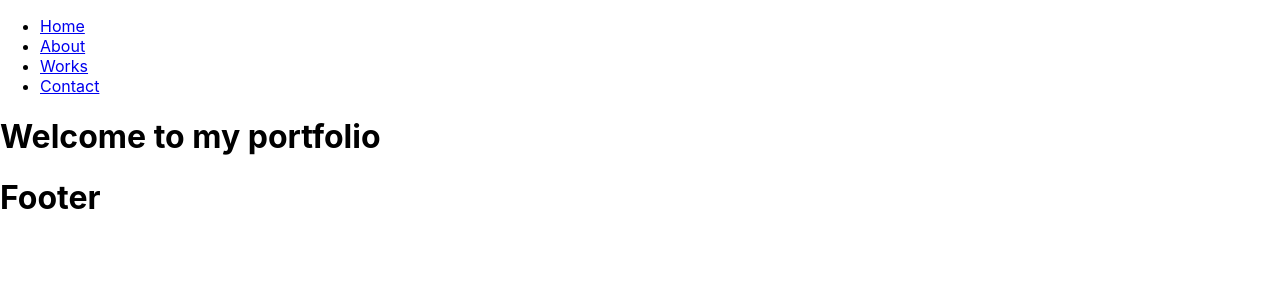
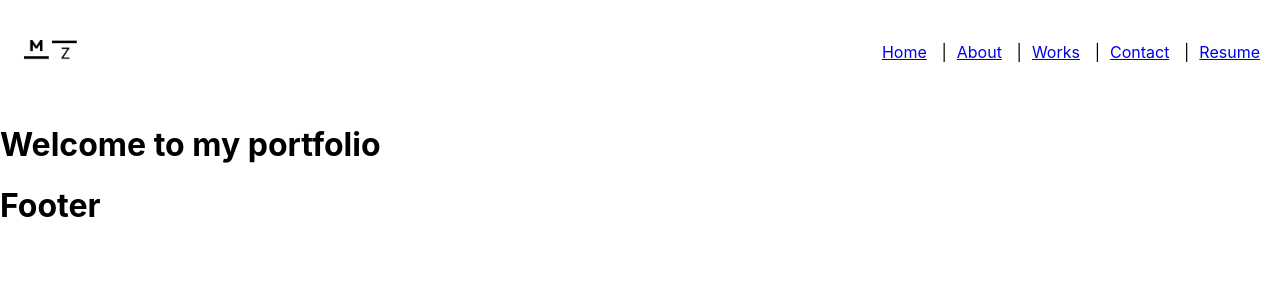
Before and after one commit to mstfazmni/latest-portfolio, a React (Create React App) app in the folder portfolio/: page / in a window 1280 px wide. Shown: the top 300 px of the page. Built offline with nearby package versions, Linux system fonts and the light colour scheme.

Commit message:
Navbar styling

```diff
--- a/portfolio/src/App.js
+++ b/portfolio/src/App.js
@@ -1,6 +1,6 @@
 import React from "react";
 import { BrowserRouter as Router, Route, Routes } from "react-router-dom";
-import { AnimatePresence } from "framer-motion"; // Import AnimatePresence
+import { AnimatePresence } from "framer-motion"; //smooth scrolling
 import Navbar from "./components/Navbar";
 import Footer from "./components/Footer";
 import Home from "./pages/Home";
--- a/portfolio/src/components/Navbar.jsx
+++ b/portfolio/src/components/Navbar.jsx
@@ -1,15 +1,26 @@
 import React from "react";
-import { Link } from "react-router-dom";
+import { Form, Link } from "react-router-dom";
+import '../styles/Navbar.css';
+import myLogo from '../assets/mz-f-w.png';
 
 const Navbar = () => {
     return(
-        <nav className="navbar-class">
+        <nav className="navbar-container">
+
+            <section className="left-sec">
+            <img src={myLogo} alt="LOGO" className="my-logo"></img>
+            </section>
+
+            <section className="right-sec">
             <ul className="ul-calss">
                 <li><Link to="/">Home</Link></li>
                 <li><Link to="/about">About</Link></li>
                 <li><Link to="/works">Works</Link></li>
                 <li><Link to="/contact">Contact</Link></li>
+                <li> <Link to="#">Resume</Link></li>
             </ul>
+            </section>
+
         </nav>
     );
 }
--- /dev/null
+++ b/portfolio/src/styles/Navbar.css
@@ -0,0 +1,39 @@
+.navbar-container{
+    display: flex;
+    justify-content: space-between;
+}
+
+/* Left section styling */
+.my-logo{
+    width: 100px;
+}
+
+
+/* Right section styling */
+.right-sec{
+    display: flex;
+    align-items: center;
+}
+.ul-calss{
+    display: flex;
+    flex-direction: row;
+    gap: 10px;
+    list-style-type: none; /* Remove the default list bullets */
+    padding: 0;
+}
+
+.ul-calss li {
+    position: relative;
+    padding-right: 20px; /* Space for the pipe symbol */
+}
+
+.ul-calss li::after {
+    content: '|';
+    position: absolute;
+    right: 0;
+}
+
+/* Remove pipe after the last item */
+.ul-calss li:last-child::after {
+    content: ''; /* Remove the pipe symbol from the last item */
+}
```
Also changed, not shown: portfolio/src/assets/mz-f-b.png (added), portfolio/src/assets/mz-f-w.png (added).
